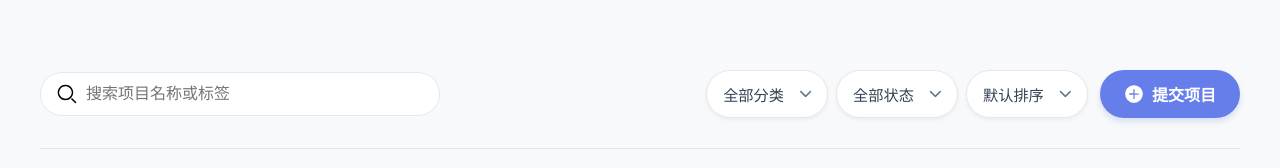
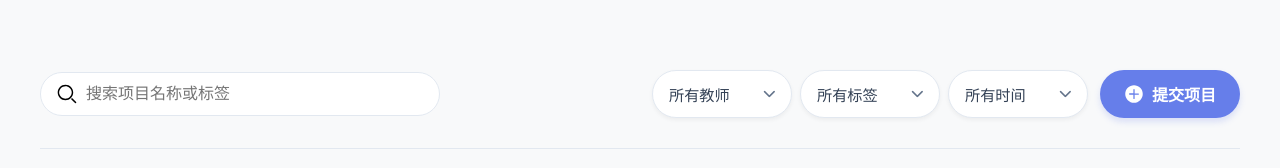
Before and after one commit to jinjie0703/virtual_simulation_center, a Vue app: page /achievement_showcase in a window 1280 px wide. Shown: the part 348-516 px from the top of the page. Built offline with nearby package versions, Linux system fonts and the light colour scheme.

Commit message:
修改并且修复页面筛选表单

```diff
--- a/src/components/achievement_showcase/AchievementActions.vue
+++ b/src/components/achievement_showcase/AchievementActions.vue
@@ -14,33 +14,33 @@
     <div class="right-actions">
       <div class="filters-wrapper">
         <CustomSelect
-          :model-value="props.categoryFilter || ''"
-          :options="categoryOptions"
-          placeholder="选择分类"
+          :model-value="props.teacherFilter || ''"
+          :options="teacherOptions"
+          placeholder="按教师筛选"
           size="medium"
-          min-width="100px"
+          min-width="140px"
           trigger-class="filter-trigger"
           options-class="filter-options"
-          @update:model-value="handleCategoryChange"
+          @update:model-value="handleTeacherChange"
         />
 
         <CustomSelect
-          :model-value="props.statusFilter || ''"
-          :options="statusOptions"
-          placeholder="选择状态"
+          :model-value="props.tagFilter || ''"
+          :options="tagOptions"
+          placeholder="按标签筛选"
           size="medium"
-          min-width="100px"
+          min-width="140px"
           trigger-class="filter-trigger"
           options-class="filter-options"
-          @update:model-value="handleStatusChange"
+          @update:model-value="handleTagChange"
         />
 
         <CustomSelect
           :model-value="props.timeFilter || ''"
           :options="timeOptions"
-          placeholder="排序方式"
+          placeholder="发布时间"
           size="medium"
-          min-width="100px"
+          min-width="140px"
           trigger-class="filter-trigger"
           options-class="filter-options"
           @update:model-value="handleTimeChange"
@@ -56,16 +56,15 @@
 </template>
 
 <script setup>
-import {} from 'vue'
 import CustomSelect from '@/components/common/CustomSelect.vue'
 
 const props = defineProps({
   modelValue: String,
-  categoryFilter: {
+  teacherFilter: {
     type: String,
     default: '',
   },
-  statusFilter: {
+  tagFilter: {
     type: String,
     default: '',
   },
@@ -73,47 +72,40 @@ const props = defineProps({
     type: String,
     default: '',
   },
+  teacherOptions: {
+    type: Array,
+    required: true,
+  },
+  tagOptions: {
+    type: Array,
+    required: true,
+  },
 })
 
 const emit = defineEmits([
   'update:modelValue',
-  'update:categoryFilter',
-  'update:statusFilter',
+  'update:teacherFilter',
+  'update:tagFilter',
   'update:timeFilter',
   'open-submission',
 ])
 
-// 筛选选项数据
-const categoryOptions = [
-  { label: '全部分类', value: '' },
-  { label: '虚拟仿真', value: 'simulation' },
-  { label: '人工智能', value: 'ai' },
-  { label: '物联网', value: 'iot' },
-  { label: 'Web开发', value: 'web' },
-  { label: '移动应用', value: 'mobile' },
-]
-
-const statusOptions = [
-  { label: '全部状态', value: '' },
-  { label: '进行中', value: 'active' },
-  { label: '已完成', value: 'completed' },
-  { label: '待审核', value: 'pending' },
-]
-
 const timeOptions = [
-  { label: '默认排序', value: '' },
-  { label: '最新发布', value: 'latest' },
-  { label: '最受欢迎', value: 'popular' },
-  { label: '最早发布', value: 'oldest' },
+  { label: '所有时间', value: '' },
+  { label: '一周内', value: 'week' },
+  { label: '一个月内', value: 'month' },
+  { label: '三个月内', value: 'three_months' },
+  { label: '半年内', value: 'half_year' },
+  { label: '一年内', value: 'year' },
 ]
 
 // 事件处理
-const handleCategoryChange = (value) => {
-  emit('update:categoryFilter', value)
+const handleTeacherChange = (value) => {
+  emit('update:teacherFilter', value)
 }
 
-const handleStatusChange = (value) => {
-  emit('update:statusFilter', value)
+const handleTagChange = (value) => {
+  emit('update:tagFilter', value)
 }
 
 const handleTimeChange = (value) => {
@@ -223,7 +215,7 @@ const handleTimeChange = (value) => {
 }
 
 :deep(.custom-select) {
-  min-width: 100px !important;
+  min-width: 140px !important;
 }
 
 .submit-btn {
--- a/src/components/common/CustomSelect.vue
+++ b/src/components/common/CustomSelect.vue
@@ -7,10 +7,7 @@
   >
     <div class="select-trigger" :class="triggerClass">
       <span class="select-value">{{ selectedOption?.label || placeholder }}</span>
-      <i
-        :class="['fas', iconClass, { 'rotated': isOpen }]"
-        :style="{ fontSize: iconSize }"
-      ></i>
+      <i :class="['fas', iconClass, { rotated: isOpen }]" :style="{ fontSize: iconSize }"></i>
     </div>
     <transition :name="transitionName">
       <ul v-if="isOpen" class="select-options" :class="optionsClass">
@@ -18,7 +15,7 @@
           v-for="option in options"
           :key="option.value"
           @click.stop="selectOption(option)"
-          :class="{ 'active': option.value === modelValue, 'disabled': option.disabled }"
+          :class="{ active: option.value === modelValue, disabled: option.disabled }"
           class="select-option"
         >
           <slot name="option" :option="option">
@@ -40,62 +37,62 @@ import { ref, computed, onMounted, onUnmounted, watch } from 'vue'
 const props = defineProps({
   modelValue: {
     type: [String, Number],
-    default: ''
+    default: '',
   },
   options: {
     type: Array,
     required: true,
-    default: () => []
+    default: () => [],
   },
   placeholder: {
     type: String,
-    default: '请选择'
+    default: '请选择',
   },
   disabled: {
     type: Boolean,
-    default: false
+    default: false,
   },
   clearable: {
     type: Boolean,
-    default: false
+    default: false,
   },
   size: {
     type: String,
     default: 'medium', // small, medium, large
-    validator: (value) => ['small', 'medium', 'large'].includes(value)
+    validator: (value) => ['small', 'medium', 'large'].includes(value),
   },
   minWidth: {
     type: String,
-    default: '140px'
+    default: '140px',
   },
   maxWidth: {
     type: String,
-    default: 'auto'
+    default: 'auto',
   },
   iconClass: {
     type: String,
-    default: 'fa-chevron-down'
+    default: 'fa-chevron-down',
   },
   iconSize: {
     type: String,
-    default: '0.8rem'
+    default: '0.8rem',
   },
   transitionName: {
     type: String,
-    default: 'dropdown'
+    default: 'dropdown',
   },
   emptyText: {
     type: String,
-    default: '暂无数据'
+    default: '暂无数据',
   },
   triggerClass: {
     type: String,
-    default: ''
+    default: '',
   },
   optionsClass: {
     type: String,
-    default: ''
-  }
+    default: '',
+  },
 })
 
 // 定义 emits
@@ -107,7 +104,7 @@ const selectRef = ref(null)
 
 // 计算属性
 const selectedOption = computed(() => {
-  return props.options.find(option => option.value === props.modelValue)
+  return props.options.find((option) => option.value === props.modelValue)
 })
 
 const sizeClass = computed(() => `select-${props.size}`)
@@ -146,12 +143,15 @@ onUnmounted(() => {
 })
 
 // 监听 disabled 状态变化
-watch(() => props.disabled, (newVal) => {
-  if (newVal && isOpen.value) {
-    isOpen.value = false
-    emit('visible-change', false)
-  }
-})
+watch(
+  () => props.disabled,
+  (newVal) => {
+    if (newVal && isOpen.value) {
+      isOpen.value = false
+      emit('visible-change', false)
+    }
+  },
+)
 </script>
 
 <style scoped>
@@ -160,6 +160,11 @@ watch(() => props.disabled, (newVal) => {
   user-select: none;
   min-width: v-bind(minWidth);
   max-width: v-bind(maxWidth);
+  z-index: 1; /* Default z-index */
+}
+
+.custom-select.select-open {
+  z-index: 1001; /* Higher z-index when open */
 }
 
 .custom-select.select-disabled {
@@ -239,7 +244,7 @@ watch(() => props.disabled, (newVal) => {
   border: 1px solid #e2e8f0;
   border-radius: 8px;
   box-shadow: 0 8px 25px rgba(0, 0, 0, 0.15);
-  z-index: 1000;
+  z-index: 1000; /* Ensure dropdown is above other content */
   margin: 0;
   padding: 0.5rem 0;
   list-style: none;
--- a/src/components/our_team/TeamTabs.vue
+++ b/src/components/our_team/TeamTabs.vue
@@ -29,33 +29,10 @@
         <span class="tab-count">({{ tab.count }})</span>
       </button>
     </div>
-
-    <!-- 筛选菜单区域 -->
-    <div class="filter-section">
-      <div class="filter-dropdown">
-        <button class="filter-button" @click="toggleFilterMenu" :disabled="isLoading">
-          <span class="filter-icon">⚙️</span>
-          <span class="filter-text">筛选</span>
-          <span class="dropdown-arrow" :class="{ open: showFilterMenu }">▼</span>
-        </button>
-        <div v-if="showFilterMenu" class="filter-menu">
-          <div
-            v-for="option in filterOptions"
-            :key="option.value"
-            :class="['filter-option', { active: selectedFilter === option.value }]"
-            @click="handleFilterSelect(option.value)"
-          >
-            {{ option.label }}
-          </div>
-        </div>
-      </div>
-    </div>
   </div>
 </template>
 
 <script setup>
-import { ref } from 'vue'
-
 defineProps({
   tabs: {
     type: Array,
@@ -73,24 +50,9 @@ defineProps({
     type: String,
     default: '',
   },
-  filterOptions: {
-    type: Array,
-    default: () => [
-      { label: '全部', value: 'all' },
-      { label: '按姓名排序', value: 'name' },
-      { label: '按职位排序', value: 'position' },
-      { label: '按部门排序', value: 'department' },
-    ],
-  },
-  selectedFilter: {
-    type: String,
-    default: 'all',
-  },
 })
 
-const emit = defineEmits(['switchTab', 'search', 'filter'])
-
-const showFilterMenu = ref(false)
+const emit = defineEmits(['switchTab', 'search'])
 
 const handleTabClick = (tabId) => {
   emit('switchTab', tabId)
@@ -98,15 +60,6 @@ const handleTabClick = (tabId) => {
 
 const handleSearch = (event) => {
   emit('search', event.target.value)
-}
-
-const toggleFilterMenu = () => {
-  showFilterMenu.value = !showFilterMenu.value
-}
-
-const handleFilterSelect = (filterValue) => {
-  emit('filter', filterValue)
-  showFilterMenu.value = false
 }
 </script>
 
@@ -177,11 +130,14 @@ const handleFilterSelect = (filterValue) => {
 }
 
 .tab-switcher {
-  flex: 1;
   display: flex;
   justify-content: center;
   gap: 30px;
   flex-wrap: wrap;
+  position: absolute;
+  left: 50%;
+  transform: translateX(-50%);
+  width: max-content;
 }
 
 .tab-button {
@@ -260,95 +216,6 @@ const handleFilterSelect = (filterValue) => {
   opacity: 0.8;
 }
 
-.filter-section {
-  flex: 0 0 250px;
-  display: flex;
-  justify-content: flex-end;
-  margin-right: -8%;
-  padding-right: 8%;
-}
-
-.filter-dropdown {
-  position: relative;
-}
-
-.filter-button {
-  display: flex;
-  align-items: center;
-  gap: 12px;
-  padding: 12px 20px;
-  border: 3px solid #e1e5e9;
-  background: white;
-  border-radius: 30px;
-  font-size: 16px;
-  font-weight: 600;
-  color: #666;
-  cursor: pointer;
-  transition: all 0.3s ease;
-  min-width: 120px;
-  justify-content: center;
-}
-
-.filter-button:disabled {
-  opacity: 0.6;
-  cursor: not-allowed;
-}
-
-.filter-button:hover:not(:disabled) {
-  border-color: #4a90e2;
-  color: #4a90e2;
-  box-shadow: 0 5px 20px rgba(74, 144, 226, 0.1);
-}
-
-.filter-icon {
-  font-size: 16px;
-}
-
-.filter-text {
-  flex: 1;
-}
-
-.dropdown-arrow {
-  font-size: 12px;
-  transition: transform 0.3s ease;
-}
-
-.dropdown-arrow.open {
-  transform: rotate(180deg);
-}
-
-.filter-menu {
-  position: absolute;
-  top: 100%;
-  right: 0;
-  margin-top: 8px;
-  background: white;
-  border: 2px solid #e1e5e9;
-  border-radius: 15px;
-  box-shadow: 0 10px 30px rgba(0, 0, 0, 0.1);
-  min-width: 200px;
-  z-index: 100;
-  overflow: hidden;
-}
-
-.filter-option {
-  padding: 12px 20px;
-  cursor: pointer;
-  transition: all 0.3s ease;
-  font-weight: 500;
-  color: #666;
-}
-
-.filter-option:hover {
-  background: #f8f9fa;
-  color: #4a90e2;
-}
-
-.filter-option.active {
-  background: linear-gradient(135deg, #4a90e2, #50e3c2);
-  color: white;
-}
-
 @media (max-width: 1400px) {
   .tab-container {
     padding: 0 6%;
@@ -358,11 +225,6 @@ const handleFilterSelect = (filterValue) => {
     flex: 0 0 300px;
     margin-left: -6%;
     padding-left: 6%;
-  }
-
-  .filter-section {
-    margin-right: -6%;
-    padding-right: 6%;
   }
 }
 
@@ -376,11 +238,6 @@ const handleFilterSelect = (filterValue) => {
     margin-left: -4%;
     padding-left: 4%;
   }
-
-  .filter-section {
-    margin-right: -4%;
-    padding-right: 4%;
-  }
 }
 
 @media (max-width: 1024px) {
@@ -390,8 +247,7 @@ const handleFilterSelect = (filterValue) => {
     padding: 0 3%;
   }
 
-  .search-section,
-  .filter-section {
+  .search-section {
     flex: none;
     width: 100%;
     margin: 0;
@@ -400,10 +256,6 @@ const handleFilterSelect = (filterValue) => {
 
   .search-section {
     justify-content: flex-start;
-  }
-
-  .filter-section {
-    justify-content: flex-end;
   }
 
   .tab-switcher {
@@ -420,11 +272,6 @@ const handleFilterSelect = (filterValue) => {
     margin-left: -3%;
     padding-left: 3%;
   }
-
-  .filter-section {
-    margin-right: -3%;
-    padding-right: 3%;
-  }
 }
 
 @media (max-width: 768px) {
@@ -434,8 +281,7 @@ const handleFilterSelect = (filterValue) => {
     padding: 0 2%;
   }
 
-  .search-section,
-  .filter-section {
+  .search-section {
     margin: 0;
     padding: 0;
   }
@@ -475,11 +321,6 @@ const handleFilterSelect = (filterValue) => {
     margin-left: -2%;
     padding-left: 2%;
   }
-
-  .filter-section {
-    margin-right: -2%;
-    padding-right: 2%;
-  }
 }
 
 @media (max-width: 480px) {
@@ -489,8 +330,7 @@ const handleFilterSelect = (filterValue) => {
     font-size: 15px;
   }
 
-  .search-box,
-  .filter-button {
+  .search-box {
     padding: 8px 14px;
     font-size: 14px;
   }
--- a/src/views/achievement_showcase/AchievementShowcase.vue
+++ b/src/views/achievement_showcase/AchievementShowcase.vue
@@ -7,6 +7,11 @@
     <main class="content-container">
       <AchievementActions
         v-model="searchQuery"
+        v-model:teacherFilter="teacherFilter"
+        v-model:tagFilter="tagFilter"
+        v-model:timeFilter="timeFilter"
+        :teacher-options="teacherOptions"
+        :tag-options="tagOptions"
         @open-submission="isSubmissionModalVisible = true"
       />
       <AchievementGrid :achievements="paginatedAchievements" @view-details="openDetailsModal" />
@@ -52,6 +57,7 @@ const achievementTemplate = {
   authorTitle: '虚拟现实研究中心主任',
   authorAvatar:
     'https://images.unsplash.com/photo-1507003211169-0a1dd7228f2d?q=80&w=150&auto=format&fit=crop',
+  publishDate: new Date(),
   contact1: '邮箱zhang@university.edu.cn',
   contact2: '电话123456789',
   projectUrl: 'https://github.com',
@@ -83,20 +89,77 @@ const selectedAchievement = ref(null)
 const isModalVisible = ref(false)
 const isSubmissionModalVisible = ref(false)
 const searchQuery = ref('')
+const teacherFilter = ref('')
+const tagFilter = ref('')
+const timeFilter = ref('')
 const currentPage = ref(1)
 const itemsPerPage = 15
 
+// 动态生成筛选选项
+const teacherOptions = computed(() => {
+  const teachers = new Set(achievements.value.map((a) => a.author))
+  const options = Array.from(teachers).map((teacher) => ({ label: teacher, value: teacher }))
+  return [{ label: '所有教师', value: '' }, ...options]
+})
+
+const tagOptions = computed(() => {
+  const tags = new Set(achievements.value.flatMap((a) => a.tags))
+  const options = Array.from(tags).map((tag) => ({ label: tag, value: tag }))
+  return [{ label: '所有标签', value: '' }, ...options]
+})
+
 // 搜索筛选函数
 const filteredAchievements = computed(() => {
-  if (!searchQuery.value) {
-    return achievements.value
+  let filtered = achievements.value
+
+  // 教师筛选
+  if (teacherFilter.value) {
+    filtered = filtered.filter((achievement) => achievement.author === teacherFilter.value)
   }
-  const lowerCaseQuery = searchQuery.value.toLowerCase()
-  return achievements.value.filter((achievement) => {
-    const titleMatch = achievement.title.toLowerCase().includes(lowerCaseQuery)
-    const tagMatch = achievement.tags.some((tag) => tag.toLowerCase().includes(lowerCaseQuery))
-    return titleMatch || tagMatch
-  })
+
+  // 标签筛选
+  if (tagFilter.value) {
+    filtered = filtered.filter((achievement) => achievement.tags.includes(tagFilter.value))
+  }
+
+  // 时间筛选
+  if (timeFilter.value) {
+    const now = new Date()
+    const filterDate = new Date()
+
+    switch (timeFilter.value) {
+      case 'week':
+        filterDate.setDate(now.getDate() - 7)
+        break
+      case 'month':
+        filterDate.setMonth(now.getMonth() - 1)
+        break
+      case 'three_months':
+        filterDate.setMonth(now.getMonth() - 3)
+        break
+      case 'half_year':
+        filterDate.setMonth(now.getMonth() - 6)
+        break
+      case 'year':
+        filterDate.setFullYear(now.getFullYear() - 1)
+        break
+    }
+
+    filtered = filtered.filter((achievement) => new Date(achievement.publishDate) >= filterDate)
+  }
+
+  // 搜索查询
+  if (searchQuery.value) {
+    const lowerCaseQuery = searchQuery.value.toLowerCase()
+    filtered = filtered.filter((achievement) => {
+      const titleMatch = achievement.title.toLowerCase().includes(lowerCaseQuery)
+      const tagMatch = achievement.tags.some((tag) => tag.toLowerCase().includes(lowerCaseQuery))
+      const authorMatch = achievement.author.toLowerCase().includes(lowerCaseQuery)
+      return titleMatch || tagMatch || authorMatch
+    })
+  }
+
+  return filtered
 })
 
 // 分页计算属性
--- a/src/views/team_center/TeamCenter.vue
+++ b/src/views/team_center/TeamCenter.vue
@@ -45,7 +45,6 @@
           placeholder="选择排序方式"
           size="medium"
           :min-width="'140px'"
-          @change="handleFilterChange"
         />
 
         <!-- 难度下拉框 -->
@@ -55,7 +54,6 @@
           placeholder="选择难度"
           size="medium"
           :min-width="'120px'"
-          @change="handleDifficultyChange"
         />
 
         <!-- 标签下拉框 -->
@@ -65,7 +63,6 @@
           placeholder="选择标签"
           size="medium"
           :min-width="'120px'"
-          @change="handleTagChange"
         />
       </div>
 
@@ -183,7 +180,7 @@ import { useTeams } from './useTeams.js'
 // 2. 定义组件顶层的、驱动UI交互的状态
 const activeTab = ref('competition')
 const searchQuery = ref('')
-const filterOption = ref('recent')
+const filterOption = ref('') // 默认无排序，UI显示placeholder
 const currentPage = ref(1)
 const itemsPerPage = ref(20)
 // 新增筛选状态
@@ -191,12 +188,18 @@ const difficultyFilter = ref('')
 const tagFilter = ref('')
 
 // 修改：使用计算属性定义筛选选项
-const filterOptions = computed(() => [
-  { value: 'recent', label: '最近发布' },
-  { value: 'popular', label: '最受欢迎' },
-  { value: 'members', label: '人数最多' },
-  { value: 'newest', label: '最新创建' },
-])
+const filterOptions = computed(() => {
+  const options = [
+    { value: 'newest', label: '最新创建' },
+    { value: 'members_desc', label: '人数最多' },
+    { value: 'members_asc', label: '急需招人' },
+  ]
+  // 只有竞赛组队有“临近截止”选项
+  if (activeTab.value === 'competition') {
+    options.splice(1, 0, { value: 'deadline', label: '临近截止' })
+  }
+  return options
+})
 
 // 新增：难度选项
 const difficultyOptions = computed(() => [
@@ -231,33 +234,15 @@ const tagOptions = computed(() => {
   }
 })
 
-// 新增：处理筛选变化的方法
-const handleFilterChange = (value, option) => {
-  console.log('排序方式已更改:', option.label)
-  // 可以在这里添加额外的逻辑
-}
+// 增加对activeTab的监听，当切换标签页时重置筛选选项
+watch(activeTab, (newTab, oldTab) => {
+  if (newTab === oldTab) return
 
-// 新增：处理难度筛选变化
-const handleDifficultyChange = (value, option) => {
-  console.log('难度筛选已更改:', option.label)
-  // 重置到第一页
-  currentPage.value = 1
-}
-
-// 新增：处理标签筛选变化
-const handleTagChange = (value, option) => {
-  console.log('标签筛选已更改:', option.label)
-  // 重置到第一页
-  currentPage.value = 1
-}
-
-// 增加对activeTab的监听，当切换标签页时重置筛选选项
-watch(activeTab, () => {
-  // 切换标签页时重置标签筛选
+  // 切换标签页时重置所有筛选
+  searchQuery.value = ''
+  filterOption.value = ''
+  difficultyFilter.value = ''
   tagFilter.value = ''
-  // 可能还需要重置难度筛选
-  // difficultyFilter.value = ''
-  // 重置到第一页
   currentPage.value = 1
 })
 
@@ -291,9 +276,9 @@ const handlePageChange = (page) => {
 
 const clearFilters = () => {
   searchQuery.value = ''
-  filterOption.value = 'recent'
-  difficultyFilter.value = '' // 清除难度筛选
-  tagFilter.value = '' // 清除标签筛选
+  filterOption.value = ''
+  difficultyFilter.value = ''
+  tagFilter.value = ''
 }
 </script>
 
```
Also changed, not shown: src/views/our_team/OurTeam.vue (+1 -20 lines), src/views/team_center/useTeams.js (+27 -6 lines).
